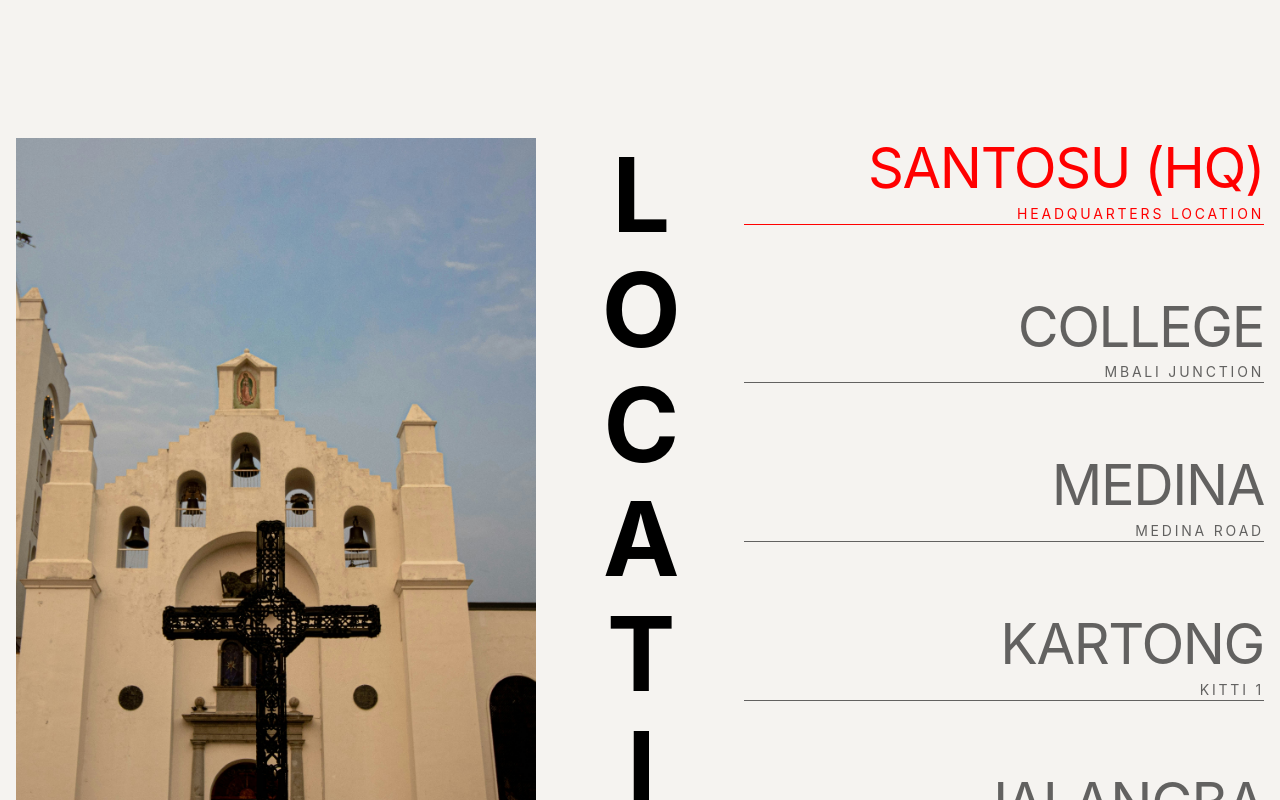
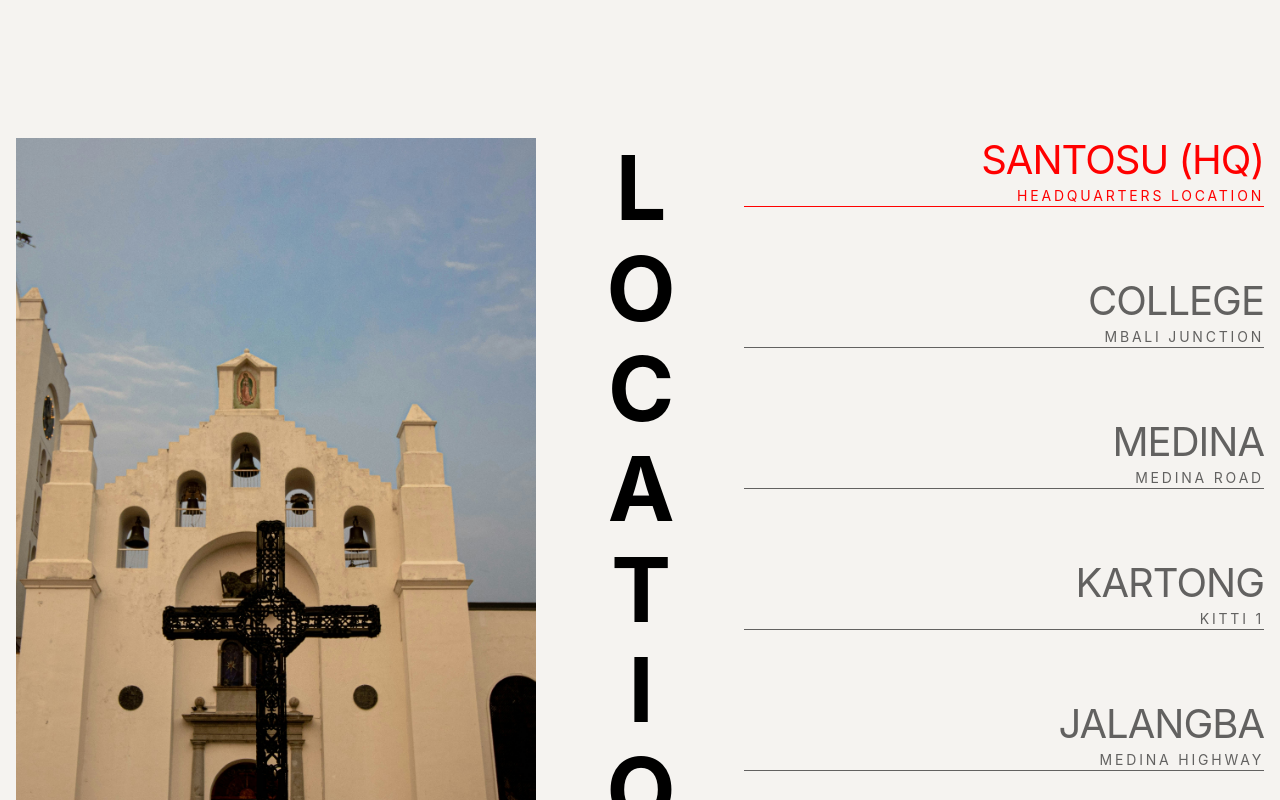
Before and after one commit to GCose/dclm-website, a Next.js app: page / in a window 1280 px wide. Shown: the part 1460-2260 px from the top of the page. Built offline with nearby package versions, Linux system fonts and the light colour scheme; a web font is replaced by a local one.

Commit message:
Made changes

```diff
--- a/components/website/home/LocationSection.tsx
+++ b/components/website/home/LocationSection.tsx
@@ -105,7 +105,7 @@ const LocationSection = () => {
               {"LOCATIONS".split("").map((letter, index) => (
                 <span
                   key={index}
-                  className="text-[clamp(3rem,8vw,8.5rem)] font-bold text-black tracking-tight leading-[1.12]"
+                  className="text-[clamp(3rem,7vw,8.5rem)] font-bold text-black tracking-tight leading-[1.12]"
                 >
                   {letter}
                 </span>
@@ -129,7 +129,7 @@ const LocationSection = () => {
                         : "text-black/60 hover:text-black"
                     }`}
                   >
-                    <h3 className="text-[clamp(2rem,5vw,3.5rem)] font-heading leading-[1.1] tracking-tight">
+                    <h3 className="text-[clamp(1.5rem,5vw,2.5rem)] font-heading leading-[1.1] tracking-tight">
                       {location.name}
                     </h3>
                     <p className="text-sm uppercase tracking-[0.2em] mt-1 border-b">
```
